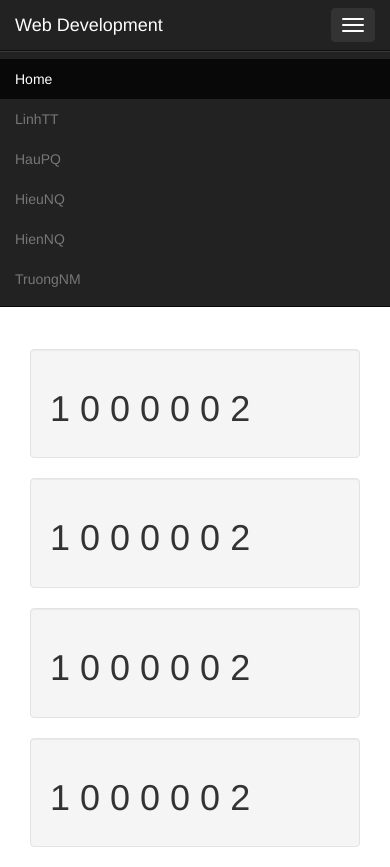
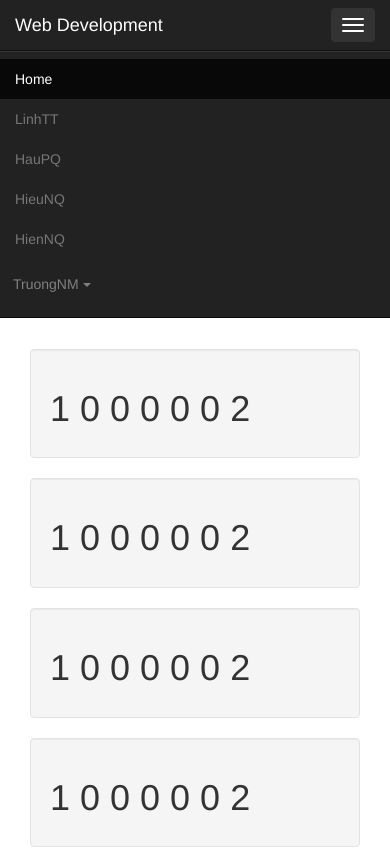
Before and after one commit to X-Seed/x-seed.github.io, a plain HTML site: page index.html in a window 390 px wide. Both pictures are taken after a click on the button "Toggle navigation". Drawn offline with Linux system fonts and the light colour scheme.

Commit message:
change navbar link to pj

```diff
--- a/index.html
+++ b/index.html
@@ -54,7 +54,17 @@
               <li><a href="pages/haupq.html">HauPQ</a></li>
               <li><a href="pages/hieunq.html">HieuNQ</a></li>
               <li><a href="pages/hiennq.html">HienNQ</a></li>
-            <li><a href="TruongNM/">TruongNM</a></li>
+              <!-- <li><a href="TruongNM/">TruongNM</a></li> -->
+              <li>
+                <div class="dropdown">
+                <button style="background:transparent; color: gray;line-height: 37px;" onmouseover='this.style.color="white"' onmouseout='this.style.color="grey"' class="btn dropdown-toggle" type="button" data-toggle="dropdown">TruongNM
+                    <span class="caret"></span></button>
+                    <ul class="dropdown-menu">
+                      <li><a href="TruongNM/CatHTML">Cat HTML</a></li>
+                      <li><a href="TruongNM/TodoList">Angular Todo List</a></li>
+                    </ul>
+                  </div>
+                </li>
               </ul>
             </div><!--/.nav-collapse -->
           </div>
```
Lines whose indentation alone changed are shown as unchanged.
